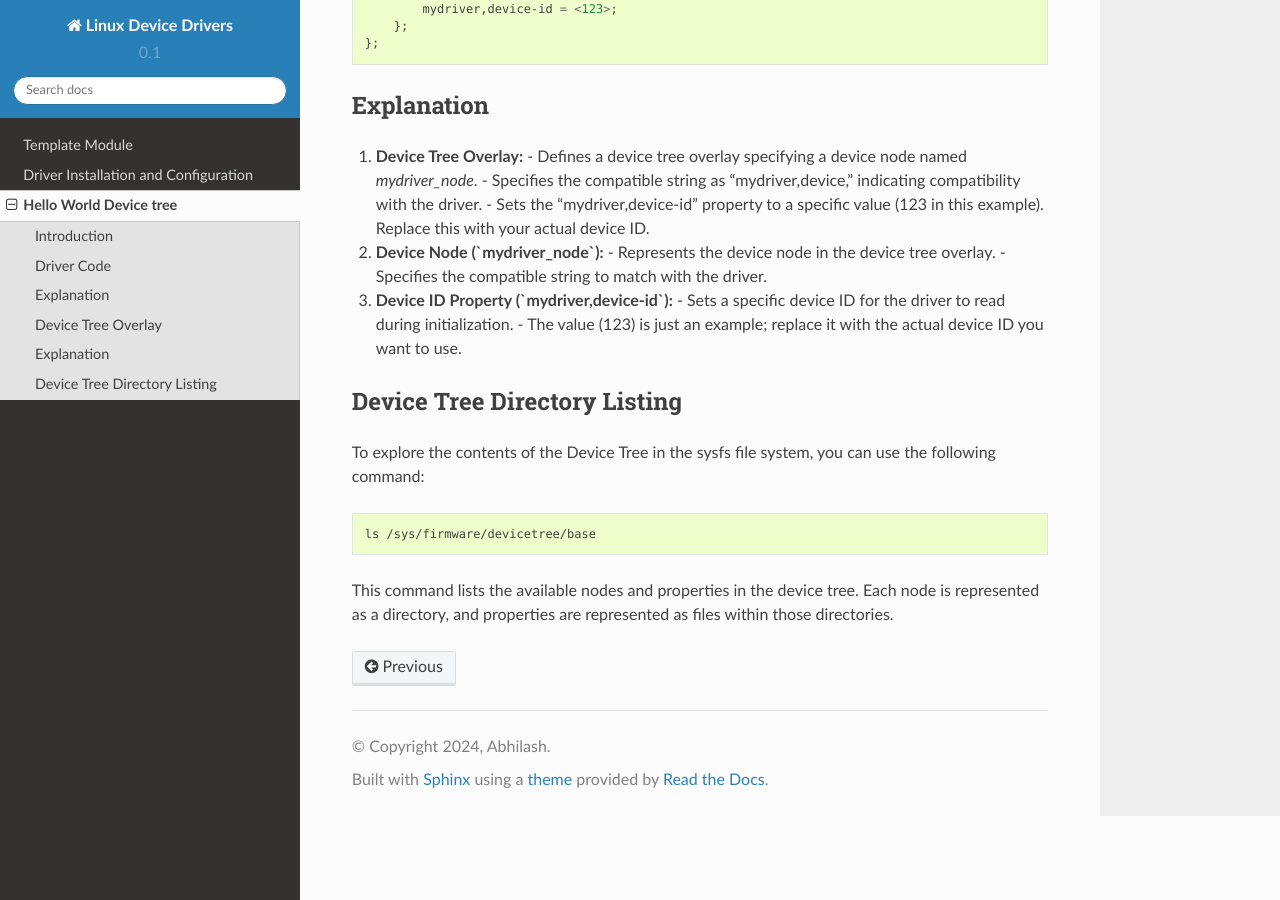
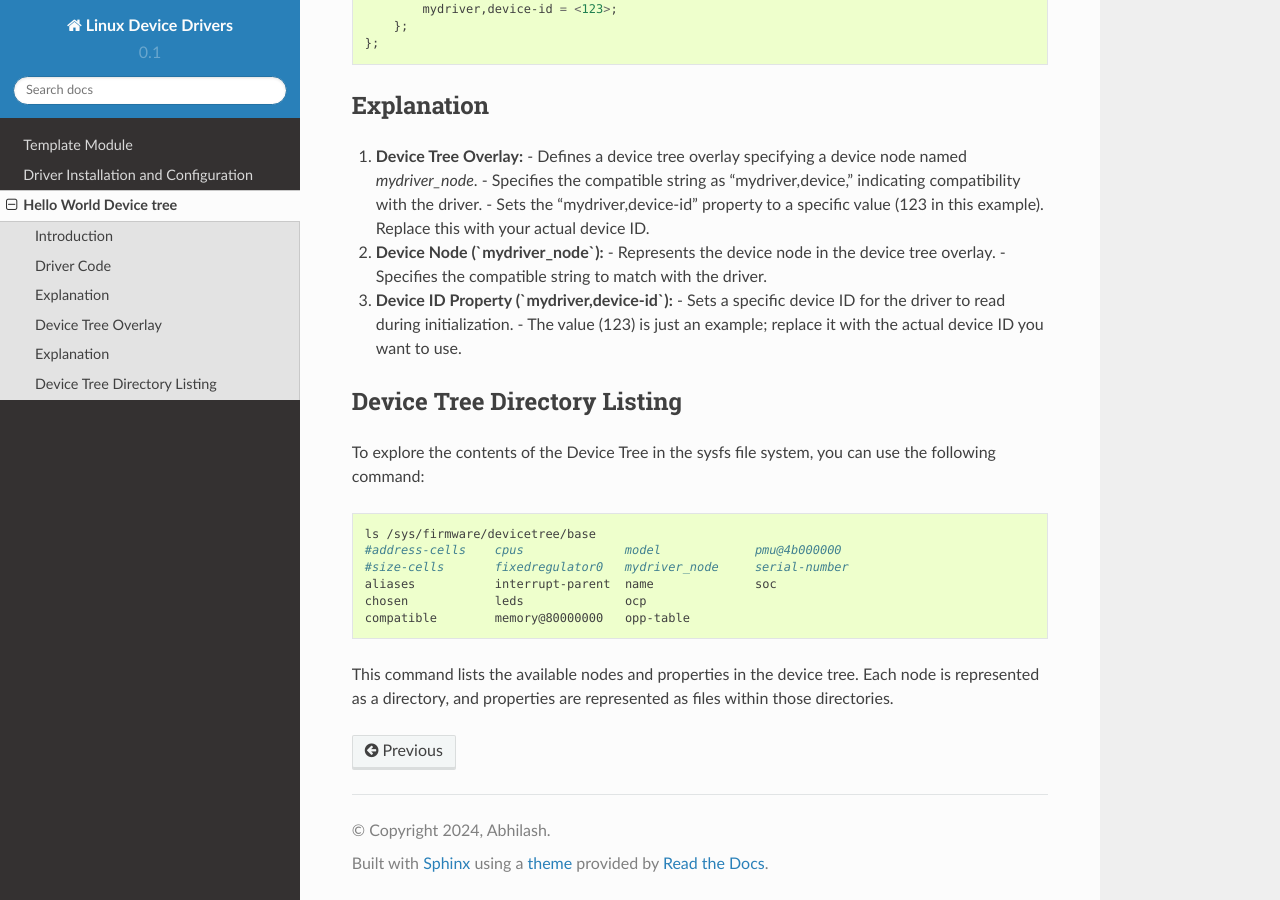
Before and after one commit to abhilashsagar/linuxdd, a Sphinx documentation site: the page built from doc/hellodevicetree.rst, in a window 1280 px wide and 900 px high, scrolled down 2123 px. Built offline with Sphinx 7.4.7 and the Read the Docs theme 2.0.0, drawn with Linux system fonts in a browser that asks for light colours.

Commit message:
Update hellodevicetree.rst

```diff
--- a/doc/hellodevicetree.rst
+++ b/doc/hellodevicetree.rst
@@ -142,5 +142,10 @@ To explore the contents of the Device Tree in the sysfs file system, you can use
 .. code-block:: bash
 
     ls /sys/firmware/devicetree/base
+    #address-cells    cpus              model             pmu@4b000000
+    #size-cells       fixedregulator0   mydriver_node     serial-number
+    aliases           interrupt-parent  name              soc
+    chosen            leds              ocp
+    compatible        memory@80000000   opp-table
 
 This command lists the available nodes and properties in the device tree. Each node is represented as a directory, and properties are represented as files within those directories.
```
